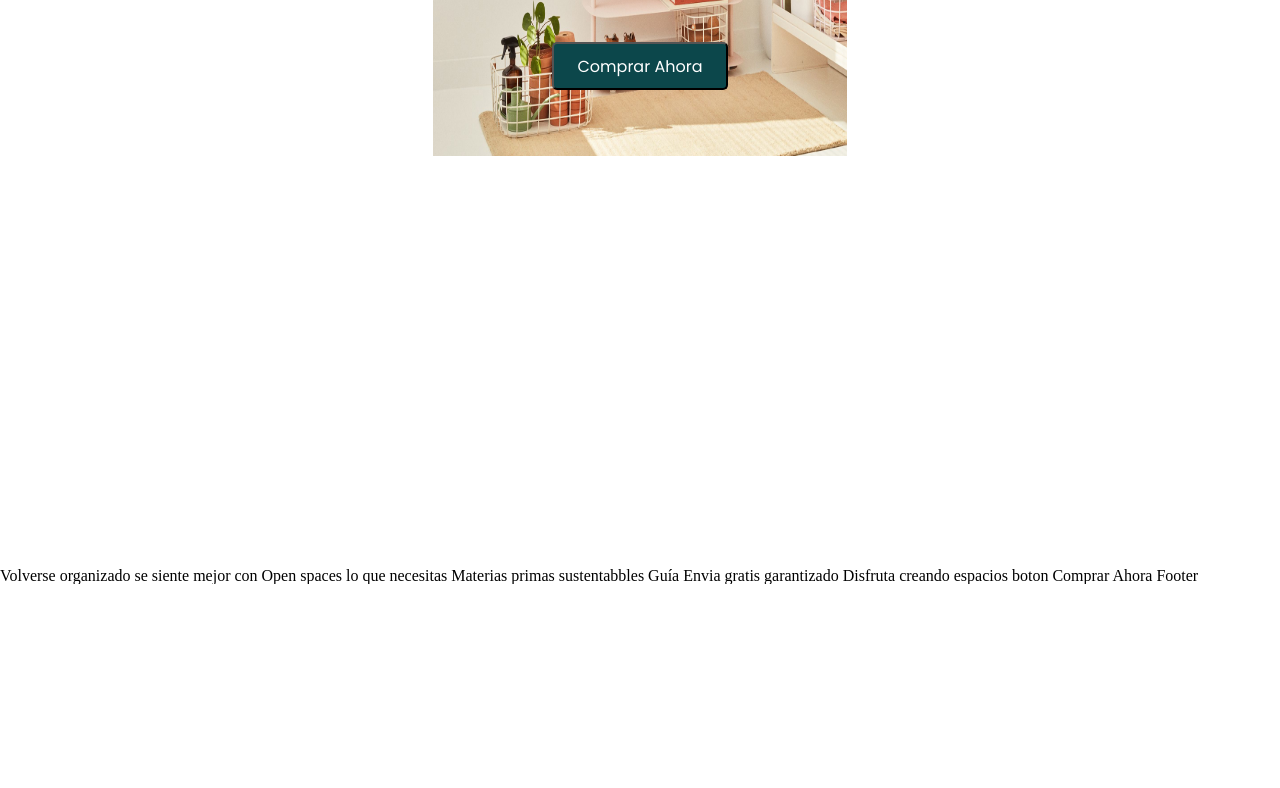
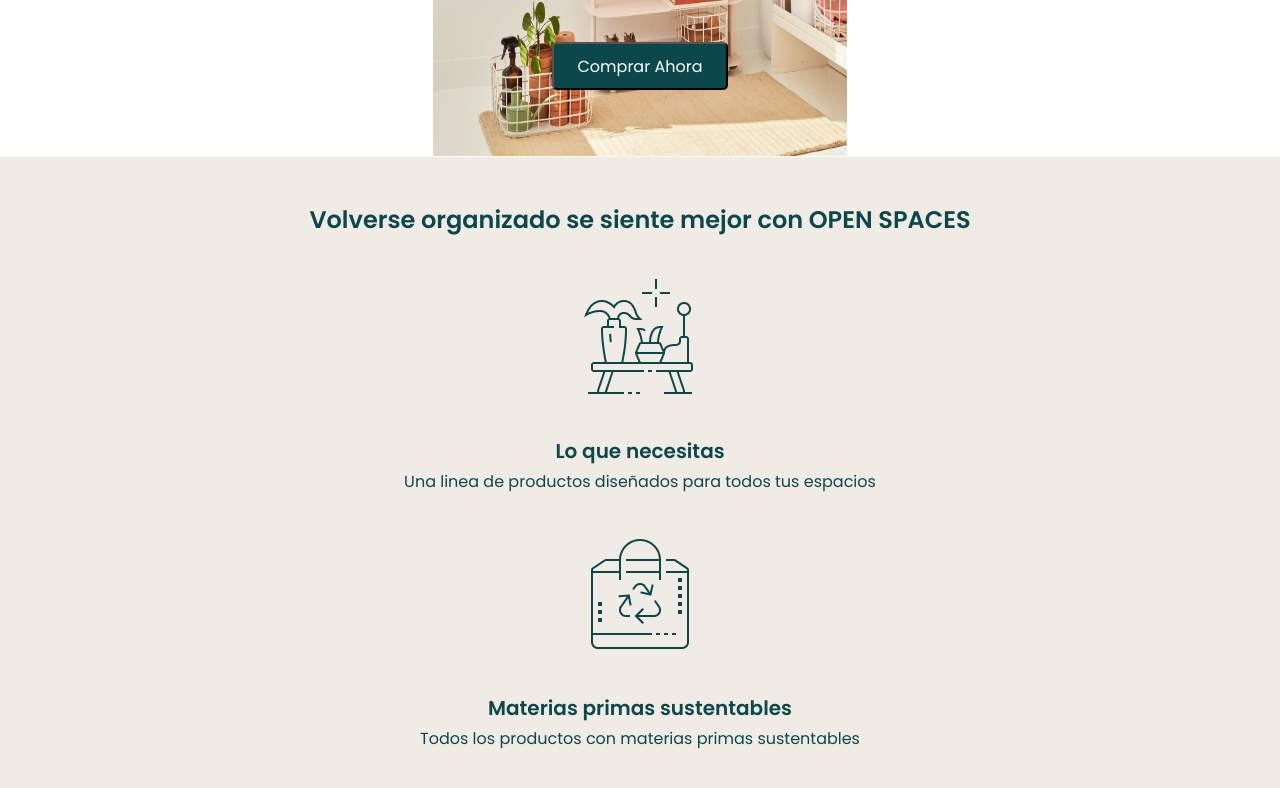
Before and after one commit to Adalab/modulo-1-evaluacion-final-DeliaMesonero, a website: page src/html/index.html in a window 1280 px wide. Shown: the part 232-1020 px from the top of the page. Before the commit the page ends 816 px from the top, so only its background shows below. Drawn offline with nearby package versions, Linux system fonts and the light colour scheme; files that its build step writes are made by us from their sources; files whose address does not match are found by name.

Commit message:
section1

```diff
--- a/src/html/index.html
+++ b/src/html/index.html
@@ -19,15 +19,9 @@
   <body>
 
     <include src="./partials/header.html"> </include>
+    <include src="./partials/main.html"></include>
 
-      Volverse organizado se siente mejor con Open spaces
-      lo que necesitas
-      Materias primas sustentabbles
-      Guía
-      Envia gratis garantizado
-      Disfruta creando espacios
-      boton Comprar Ahora
-      Footer
+
 
   </body>
 </html>
--- a/src/html/partials/header.html
+++ b/src/html/partials/header.html
@@ -1,12 +1,16 @@
-<header>
+<header class="header">
     <nav class="menu">
         <img src="./assets/images/hamburguesa.svg" alt="Icono Menu" class="menu__icono">
+        <div class="imgHeader">
         <img src="./assets/images/logo.png" alt="logo" class="menu__logo">
+        </div>
+    </nav>
+      <div class="intro">
+           <img src="./assets/images/header.jpg" alt="imagen header" class="header__imgheader">
+        </div>
+    <div class="header__elemnts">
+          <h2 class="header__title"> Disfruta creando espacios</h2>
+         <button class="header__button"> Comprar Ahora </button>
+    </div>
 
-    </nav>
-    <div class="header">
-        <img src="./assets/images/header.jpg" alt="imagen de orden en casa" class="header__imgheader">
-       <h2 class="header__title"> Disfruta creando espacios</h2>
-       <button class="header__button"> Comprar Ahora </button>
-   </div>
 </header>
--- a/src/html/partials/main.html
+++ b/src/html/partials/main.html
@@ -0,0 +1,21 @@
+<main>
+    <section class="main">
+        <h1 class="main__title"> Volverse organizado se siente mejor con <span class="mayuscula"> open spaces </span></h1>
+        <article class="section">
+            <img src="./assets/images/icon_1.png" alt="icono" class="section__icono" >
+            <h2 class="section__title"> Lo que necesitas</h2>
+            <p class= "section__parrafo"> Una linea de productos diseñados para todos tus espacios</p>
+        </article>
+        <article class="section">
+            <img src="./assets/images/icon_2.png" alt="icono" class="section__icono">
+            <h2 class="section__title">Materias primas sustentables</h2>
+            <p class="section__parrafo">Todos los productos con materias  primas sustentables</p>
+        </article>
+        <article class="section">
+            <img src="./assets/images/icon_3.png" alt="icono" class="section__icono">
+            <h2 class="section__title"> Guía</h2>
+            <p class="section__parrafo">Soporte y asesoramiento para ayudarte con tu objetivo</p>
+        </article>
+
+    </section>
+</main>
--- a/src/scss/layout/_header.scss
+++ b/src/scss/layout/_header.scss
@@ -1,28 +1,53 @@
+.header{
+    width: 100%;
+    height: 389px;
+
+}
+
 .menu {
-    gap: 50px;
-    margin-left: 33px;
+    left: 33px;
     margin-top: 19px;
-    position: fixed;
+    position: absolute;
+
+    }
+.menu__icono {
+        position: absolute;
+        margin-top: 55px;
+        margin-right: 43px;
+        position: fixed;
     }
 
-.header {
-display: flex;
-flex-direction: column;
-align-items: center;
-height: 100vh;
-width: 100%;
+.menu__logo{
+        position: absolute;
+        margin-left: 43px;
+        margin-top: 19px;
+
+    }
+    .imgHeader {
+        height: 100%;
+        height: 100%;
+    }
+.intro {
+     display: flex;
+     flex-direction: column;
+     align-items: center;
+     width: 100%;
 
 
 }
 .header__imgheader {
-
     width: 414px;
     height: 388px;
-
+}
+.header__elemnts{
+    display: flex;
+    flex-direction: column;
+    justify-content: center;
+    align-items: center;
 }
 
 .header__title {
-    color: #0c474b;
+    color: $color-letter;
     font-size: 24px;
     font-family: 'Poppins', sans-serif ;
     font-weight: bold;
@@ -43,4 +68,5 @@
     font-family: $font-family-semi;
     transform: translateY(-370px);
 
+
 }
--- a/src/scss/layout/_main.scss
+++ b/src/scss/layout/_main.scss
@@ -0,0 +1,57 @@
+
+.main{
+    background-color: #f0ebe5;
+    color: $color-letter;
+    display: grid;
+    grid-template-columns: 1fr;
+    width: 100%;
+    padding-bottom: 18px;
+    padding-top: 45px;
+
+}
+.main__title{
+    font-size: 24px;
+    font-family: $font-family-semi;
+    text-align: center;
+    margin-left: 45px;
+    margin-right: 45px;
+    font-weight: bold;
+    line-height: 35px;
+
+
+
+}
+.mayuscula{
+    text-transform: uppercase;
+}
+
+.section{
+    display: grid;
+    grid-template-columns: 1fr;
+    margin-left: 103px;
+    margin-right: 103px;
+    margin-top: 40px;
+    line-height: 25px;
+
+}
+
+
+.section__title {
+    font-size: 20px;
+    font-family: $font-family-semi;
+    font-weight: bold;
+    text-align: center;
+}
+.section__parrafo{
+    font-size: 16px;
+    font-family: $font-family-regular;
+    text-align: center;
+    margin-top: 5px;
+}
+.section__icono{
+   padding-bottom: 42px;
+   text-align: center;
+   display: block;
+   margin:auto;
+
+}
```
